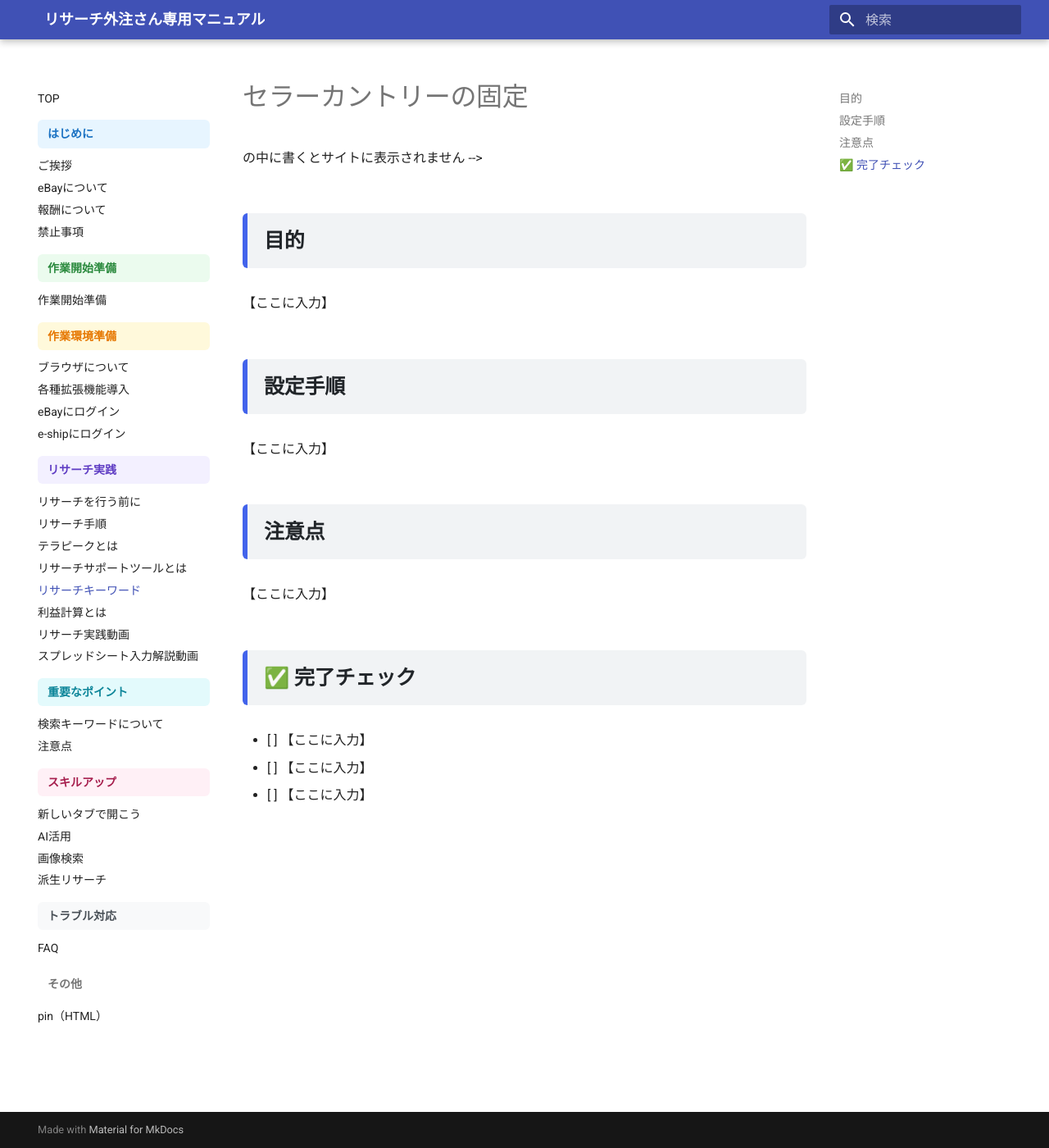
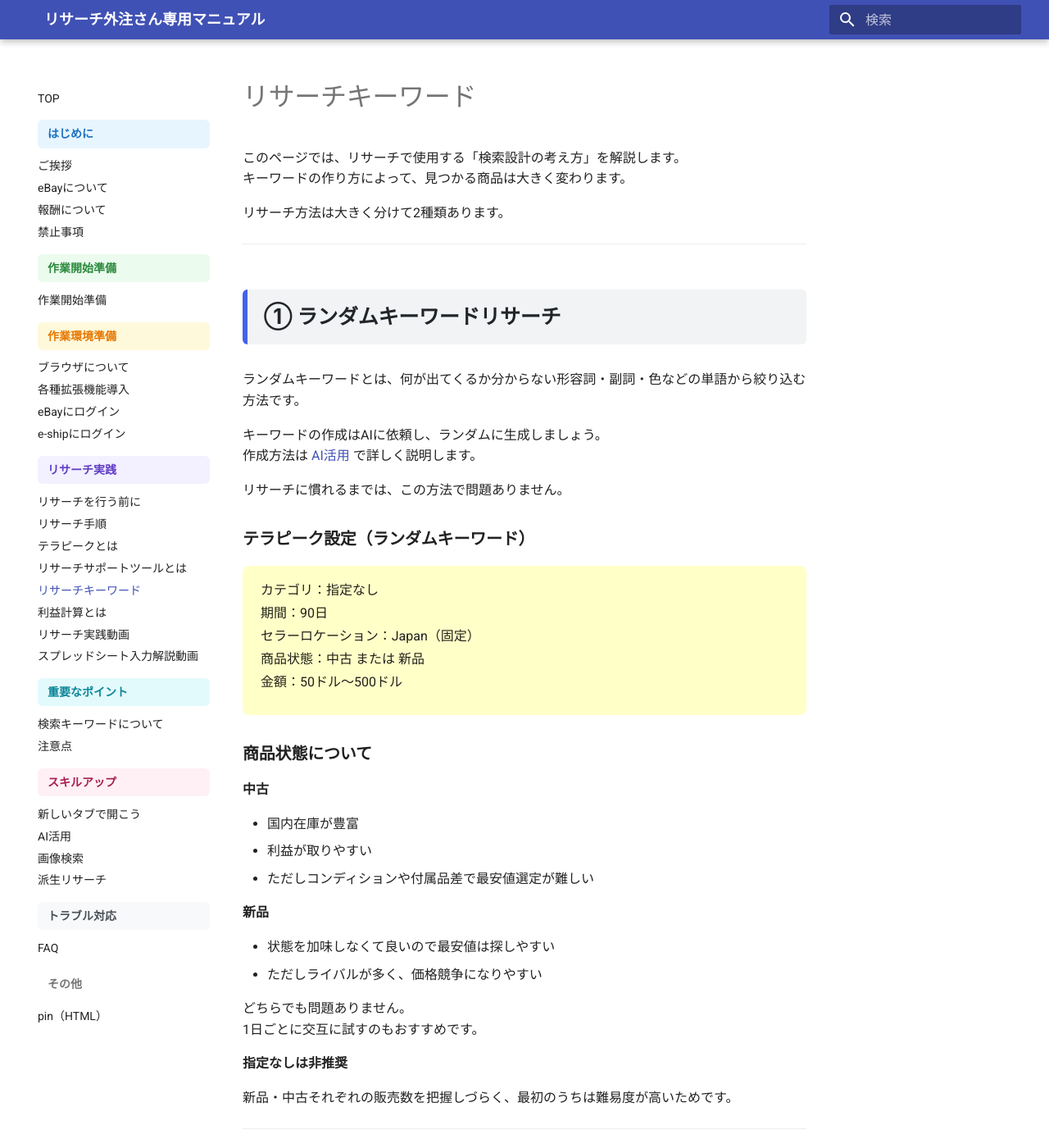
Before and after one commit to jun-hata/outsourcing-manual, an MkDocs documentation site: the page built from docs/research_keywords.md, in a window 1280 px wide and 1400 px high. Shown: the whole window at 82% size. Built offline with MkDocs 1.6.1 and Material for MkDocs 9.7.7, drawn with Linux system fonts in a browser that asks for light colours; some of the changed text lies outside the part shown.

Commit message:
Update research_keywords.md

```diff
--- a/docs/research_keywords.md
+++ b/docs/research_keywords.md
@@ -1,21 +1,116 @@
-# セラーカントリーの固定
+<h1>リサーチキーワード</h1>
 
-<!--
-【編集メモ】
-- このページは「外注さんがPCで見る」前提です
-- 「【ここに入力】」をあなたの文章に置き換えてください
-- 後で消したいメモは <!-- --> の中に書くとサイトに表示されません
--->
-## 目的
-【ここに入力】
+<p>
+このページでは、リサーチで使用する「検索設計の考え方」を解説します。<br>
+キーワードの作り方によって、見つかる商品は大きく変わります。
+</p>
 
-## 設定手順
-【ここに入力】
+<p>
+リサーチ方法は大きく分けて2種類あります。
+</p>
 
-## 注意点
-【ここに入力】
+<hr>
 
-## ✅ 完了チェック
-- [ ] 【ここに入力】
-- [ ] 【ここに入力】
-- [ ] 【ここに入力】
+<h2>① ランダムキーワードリサーチ</h2>
+
+<p>
+ランダムキーワードとは、何が出てくるか分からない形容詞・副詞・色などの単語から絞り込む方法です。
+</p>
+
+<p>
+キーワードの作成はAIに依頼し、ランダムに生成しましょう。<br>
+作成方法は <a href="../skill_ai/">AI活用</a> で詳しく説明します。
+</p>
+
+<p>
+リサーチに慣れるまでは、この方法で問題ありません。
+</p>
+
+<h3>テラピーク設定（ランダムキーワード）</h3>
+
+<div class="example-box">
+  <p>
+    カテゴリ：指定なし<br>
+    期間：90日<br>
+    セラーロケーション：Japan（固定）<br>
+    商品状態：中古 または 新品<br>
+    金額：50ドル～500ドル
+  </p>
+</div>
+
+<h3>商品状態について</h3>
+
+<p><strong>中古</strong></p>
+<ul>
+  <li>国内在庫が豊富</li>
+  <li>利益が取りやすい</li>
+  <li>ただしコンディションや付属品差で最安値選定が難しい</li>
+</ul>
+
+<p><strong>新品</strong></p>
+<ul>
+  <li>状態を加味しなくて良いので最安値は探しやすい</li>
+  <li>ただしライバルが多く、価格競争になりやすい</li>
+</ul>
+
+<p>
+どちらでも問題ありません。<br>
+1日ごとに交互に試すのもおすすめです。
+</p>
+
+<p><strong>指定なしは非推奨</strong></p>
+<p>
+新品・中古それぞれの販売数を把握しづらく、最初のうちは難易度が高いためです。
+</p>
+
+<hr>
+
+<h2>② カテゴリリサーチ</h2>
+
+<p>
+カテゴリリサーチとは、指定期間内にそのカテゴリで売れた商品をすべて確認する方法です。
+</p>
+
+<p>
+検索キーワードは固定で <code>(-ABCD)</code> を使用します。
+</p>
+
+<h3>テラピーク設定（カテゴリリサーチ）</h3>
+
+<div class="example-box">
+  <p>
+    カテゴリ：各カテゴリ指定<br>
+    期間：30日（または7日）<br>
+    セラーロケーション：Japan（固定）<br>
+    商品状態：指定なし<br>
+    金額：指定なし
+  </p>
+</div>
+
+<p>
+※90日にすると件数が膨大になるため非推奨です。
+</p>
+
+<h3>カテゴリリサーチの特徴</h3>
+
+<ul>
+  <li>商品群に狙いを定められる</li>
+  <li>自由度が高い</li>
+  <li>ただしカテゴリ知識が必要</li>
+</ul>
+
+<p>
+そのため、
+</p>
+
+<p>
+まずはランダムキーワードリサーチを継続<br>
+↓<br>
+得意ジャンルが見えてきたらカテゴリリサーチへ移行
+</p>
+
+<hr>
+
+<p>
+このページの内容を理解したら、次は実際の手順に沿ってリサーチを進めてください。
+</p>
```
